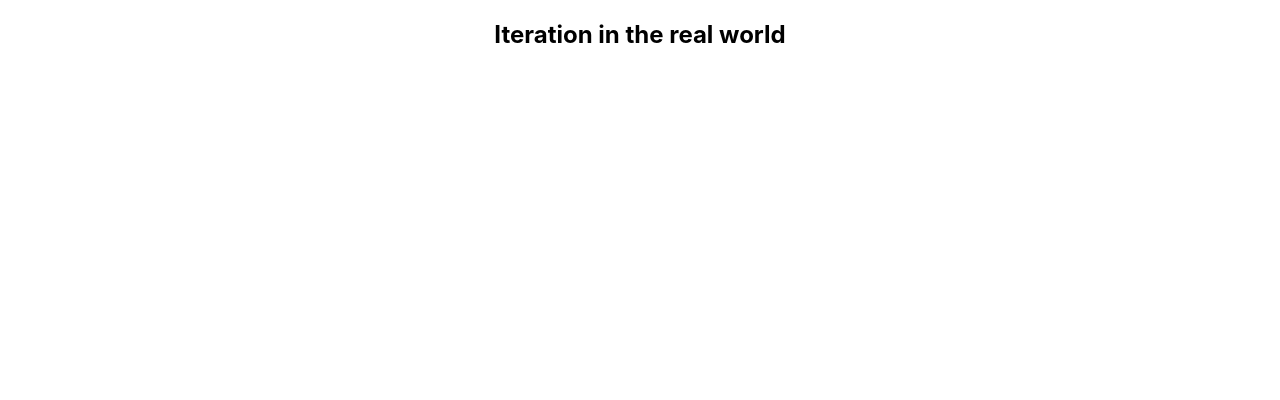
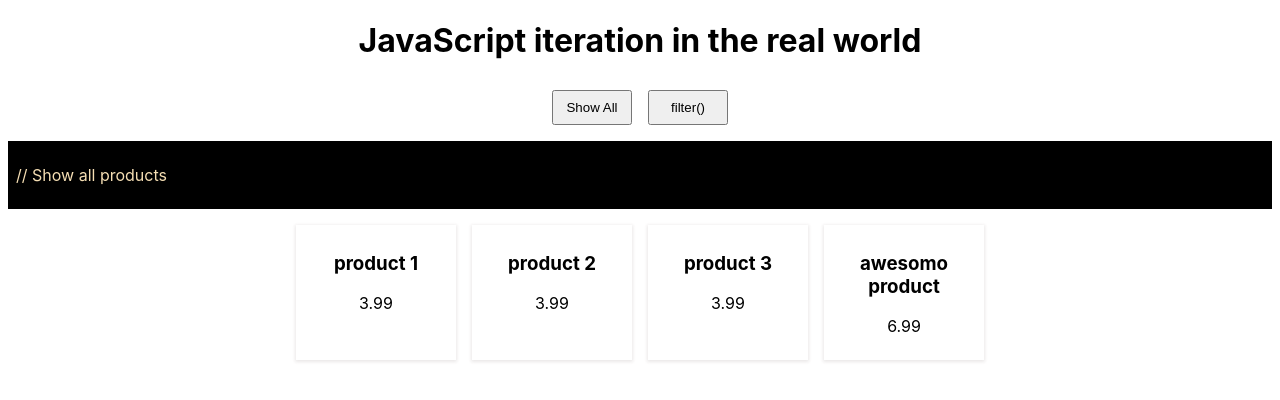
Before and after one commit to Syknapse/iteration_in_the_real_world, a React (Create React App) app: page / in a window 1280 px wide. Shown: the top 400 px of the page. Built offline with nearby package versions, Linux system fonts and the light colour scheme.

Commit message:
Create ProductList component and style it

```diff
--- /dev/null
+++ b/src/Api/products.js
@@ -0,0 +1,21 @@
+const products = [
+  {
+    name: "product 1",
+    price: "3.99",
+  },
+  {
+    name: "product 2",
+    price: "3.99",
+  },
+  {
+    name: "product 3",
+    price: "3.99",
+  },
+  {
+    name: "awesomo product",
+    price: "6.99",
+    market: "awesomo market",
+  },
+];
+
+export default products;
--- a/src/App.js
+++ b/src/App.js
@@ -1,11 +1,14 @@
 import "./App.css";
+import products from "./Api/products";
+import ProductList from "./components/ProductList/ProductList";
 
 function App() {
   return (
     <div className="App">
       <header className="App-header">
-        <h2>Iteration in the real world</h2>
+        <h1>JavaScript iteration in the real world</h1>
       </header>
+      <ProductList products={products} />
     </div>
   );
 }
--- /dev/null
+++ b/src/components/ProductList/ProductList.jsx
@@ -0,0 +1,57 @@
+import { useState } from "react";
+import "./productList.css";
+import codeSnippets from "./codeSnippets";
+
+const ProductList = ({ products }) => {
+  console.log("products: ", products);
+  const [displayProducts, setDisplayProducts] = useState(products);
+  const [snippet, setSnippet] = useState(codeSnippets["ALL"]);
+
+  const handleDisplayAll = () => {
+    setDisplayProducts(products);
+    setSnippet(codeSnippets["ALL"]);
+  };
+
+  const handleFilter = () => {
+    const filteredProducts = products.filter(
+      (product) => product.market === "awesomo market"
+    );
+    setDisplayProducts(filteredProducts);
+    setSnippet(codeSnippets["FILTER"]);
+  };
+
+  console.log("----> displayProducts: ", displayProducts);
+
+  return (
+    <div className="root">
+      <div className="buttons-container">
+        <button onClick={() => handleDisplayAll()}>Show All</button>
+        <button onClick={() => handleFilter()}>filter()</button>
+      </div>
+      <div className="info-container">
+        {snippet.description && <p>{snippet.description}</p>}
+        {snippet.code && <code>{snippet.code}</code>}
+        {snippet.href && (
+          <div className="links">
+            <a href={snippet.href.github} target="_blank" rel="noreferrer">
+              link to line in github
+            </a>
+            <a href={snippet.href.article} target="_blank" rel="noreferrer">
+              link to article
+            </a>
+          </div>
+        )}
+      </div>
+      <div className={"cards-container"}>
+        {displayProducts.map((product) => (
+          <div key={product.name} className={"card"}>
+            <h3>{product.name}</h3>
+            <p>{product.price}</p>
+          </div>
+        ))}
+      </div>
+    </div>
+  );
+};
+
+export default ProductList;
--- /dev/null
+++ b/src/components/ProductList/codeSnippets.js
@@ -0,0 +1,17 @@
+const codeSnippets = {
+  ALL: {
+    code: "",
+    description: "// Show all products",
+  },
+  FILTER: {
+    code: 'products.filter( (product) => product.market === "awesomo market"',
+    description: "// Filter all products from the awesomo market",
+    href: {
+      github:
+        "https://github.com/Syknapse/iteration_in_the_real_world/blob/main/src/App.js#L7",
+      article:
+        "https://github.com/Syknapse/iteration_in_the_real_world/blob/main/src/App.js#L7",
+    },
+  },
+};
+export default codeSnippets;
--- /dev/null
+++ b/src/components/ProductList/productList.css
@@ -0,0 +1,34 @@
+.buttons-container button {
+  padding: 8px;
+  min-width: 80px;
+  margin: 8px;
+}
+
+.info-container {
+  background: black;
+  color: wheat;
+  padding: 8px;
+  text-align: left;
+  margin: 8px;
+}
+
+.info-container .links {
+  background: white;
+  margin-top: 16px;
+  display: flex;
+  justify-content: space-between;
+  padding: 8px;
+}
+
+.cards-container {
+  display: flex;
+  flex-wrap: wrap;
+  justify-content: center;
+}
+
+.cards-container .card {
+  width: 144px;
+  box-shadow: 0px 1px 3px 1px rgb(195 189 189 / 33%);
+  margin: 8px;
+  padding: 8px;
+}
--- a/src/index.css
+++ b/src/index.css
@@ -1,13 +1,14 @@
 body {
   margin: 0;
-  font-family: -apple-system, BlinkMacSystemFont, 'Segoe UI', 'Roboto', 'Oxygen',
-    'Ubuntu', 'Cantarell', 'Fira Sans', 'Droid Sans', 'Helvetica Neue',
+  font-family: -apple-system, BlinkMacSystemFont, "Segoe UI", "Roboto", "Oxygen",
+    "Ubuntu", "Cantarell", "Fira Sans", "Droid Sans", "Helvetica Neue",
     sans-serif;
   -webkit-font-smoothing: antialiased;
   -moz-osx-font-smoothing: grayscale;
 }
 
 code {
-  font-family: source-code-pro, Menlo, Monaco, Consolas, 'Courier New',
+  font-family: source-code-pro, Menlo, Monaco, Consolas, "Courier New",
     monospace;
+  display: block;
 }
```
